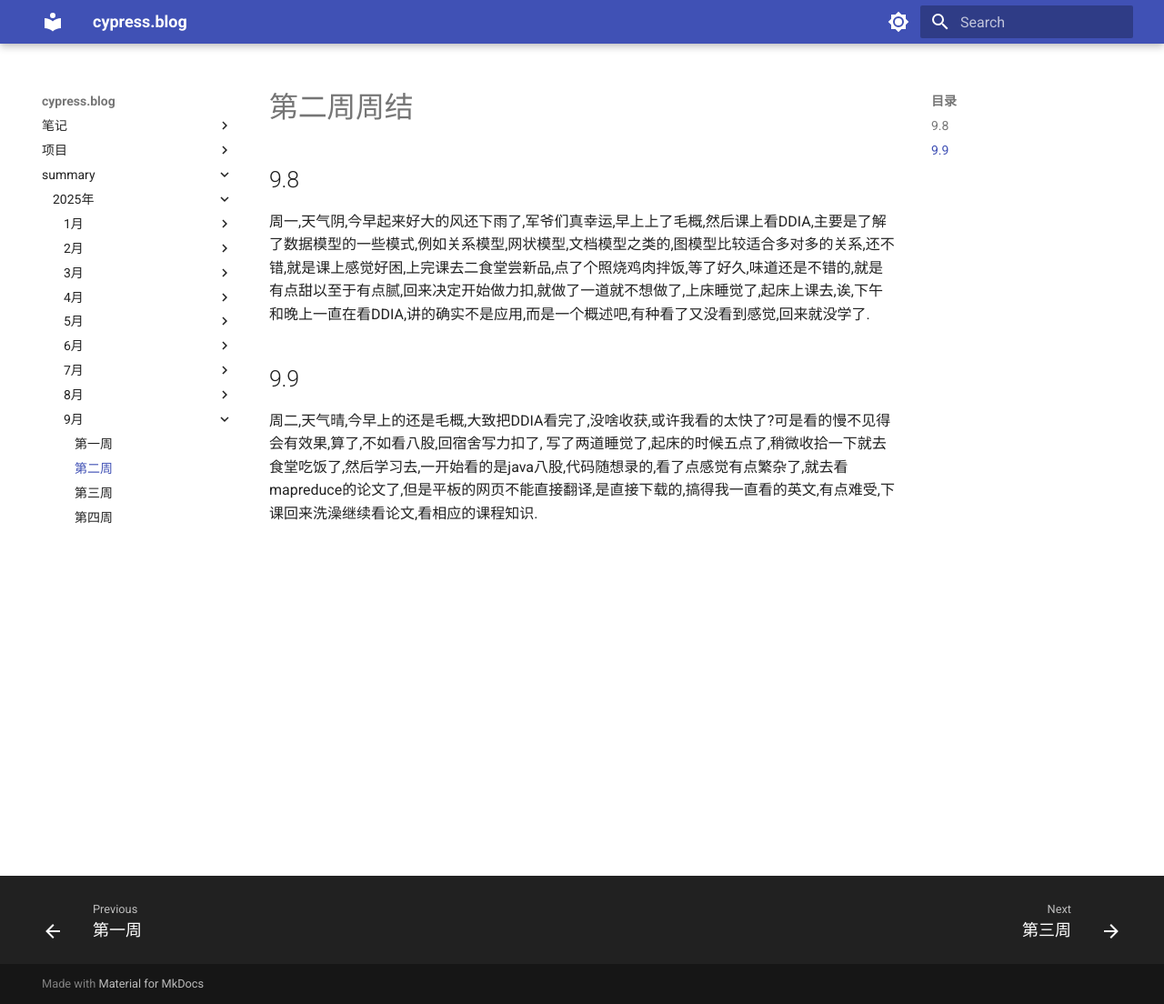
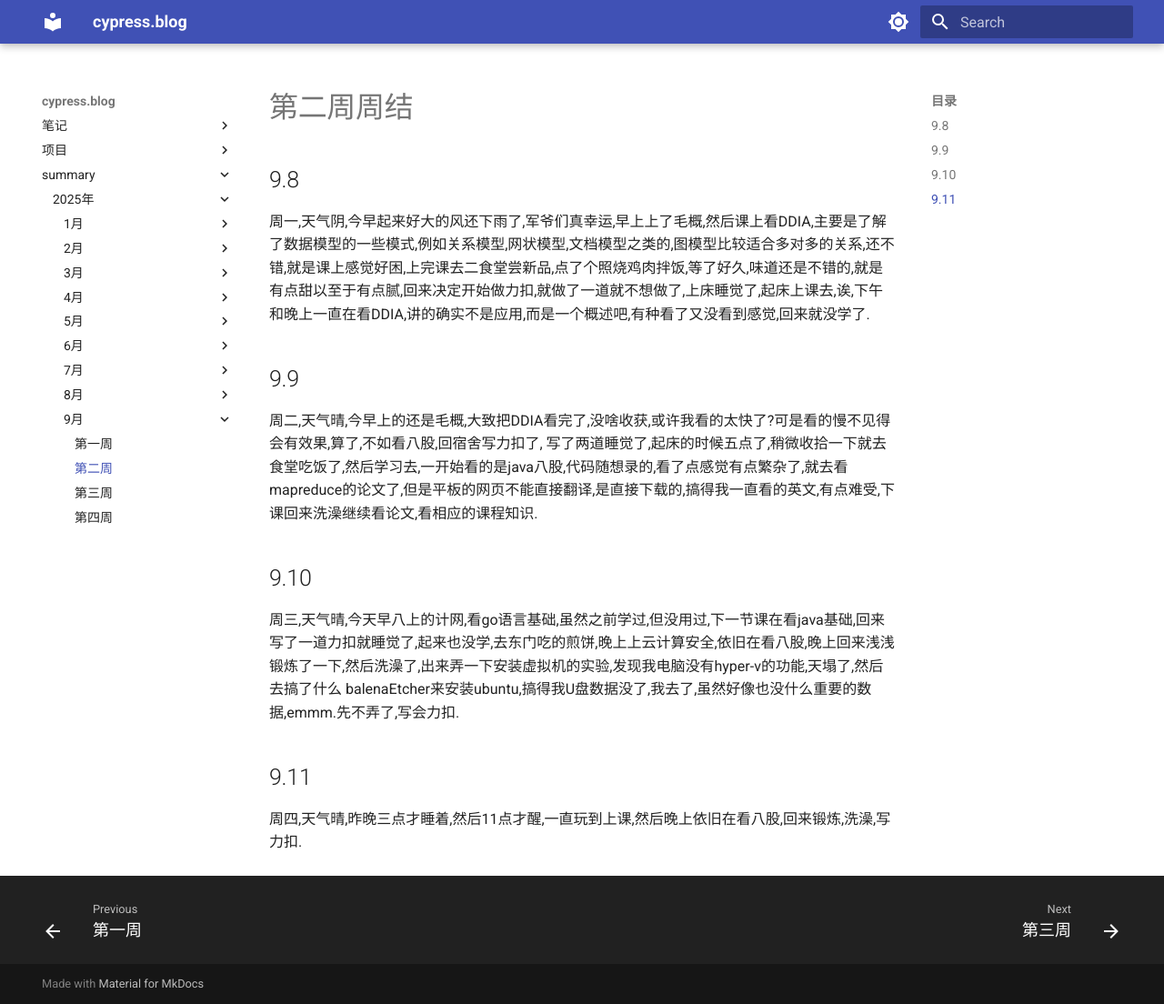
Before and after one commit to cyprer/blog0, an MkDocs documentation site: the page built from docs/summary/25year/9month/2week.md, in a window 1280 px wide and 1104 px high. Shown: the whole window at 91% size. Built offline with MkDocs 1.6.1 and Material for MkDocs 9.7.7, drawn with Linux system fonts in a browser that asks for light colours.

Commit message:
docs: 更新25年9月第2周的学习总结
添加9月10日和11日的学习记录，包括课程学习、力扣练习和遇到的问题

```diff
--- a/docs/summary/25year/9month/2week.md
+++ b/docs/summary/25year/9month/2week.md
@@ -4,3 +4,7 @@
   周一,天气阴,今早起来好大的风还下雨了,军爷们真幸运,早上上了毛概,然后课上看DDIA,主要是了解了数据模型的一些模式,例如关系模型,网状模型,文档模型之类的,图模型比较适合多对多的关系,还不错,就是课上感觉好困,上完课去二食堂尝新品,点了个照烧鸡肉拌饭,等了好久,味道还是不错的,就是有点甜以至于有点腻,回来决定开始做力扣,就做了一道就不想做了,上床睡觉了,起床上课去,诶,下午和晚上一直在看DDIA,讲的确实不是应用,而是一个概述吧,有种看了又没看到感觉,回来就没学了.
 ## 9.9
   周二,天气晴,今早上的还是毛概,大致把DDIA看完了,没啥收获,或许我看的太快了?可是看的慢不见得会有效果,算了,不如看八股,回宿舍写力扣了, 写了两道睡觉了,起床的时候五点了,稍微收拾一下就去食堂吃饭了,然后学习去,一开始看的是java八股,代码随想录的,看了点感觉有点繁杂了,就去看mapreduce的论文了,但是平板的网页不能直接翻译,是直接下载的,搞得我一直看的英文,有点难受,下课回来洗澡继续看论文,看相应的课程知识.
+## 9.10
+  周三,天气晴,今天早八上的计网,看go语言基础,虽然之前学过,但没用过,下一节课在看java基础,回来写了一道力扣就睡觉了,起来也没学,去东门吃的煎饼,晚上上云计算安全,依旧在看八股,晚上回来浅浅锻炼了一下,然后洗澡了,出来弄一下安装虚拟机的实验,发现我电脑没有hyper-v的功能,天塌了,然后去搞了什么 balenaEtcher来安装ubuntu,搞得我U盘数据没了,我去了,虽然好像也没什么重要的数据,emmm.先不弄了,写会力扣.
+## 9.11
+  周四,天气晴,昨晚三点才睡着,然后11点才醒,一直玩到上课,然后晚上依旧在看八股,回来锻炼,洗澡,写力扣.
```
